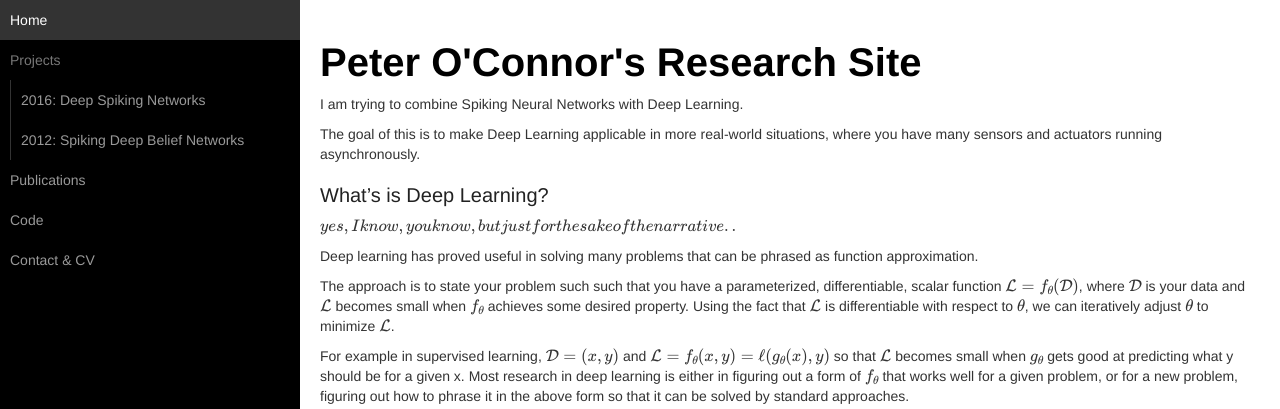
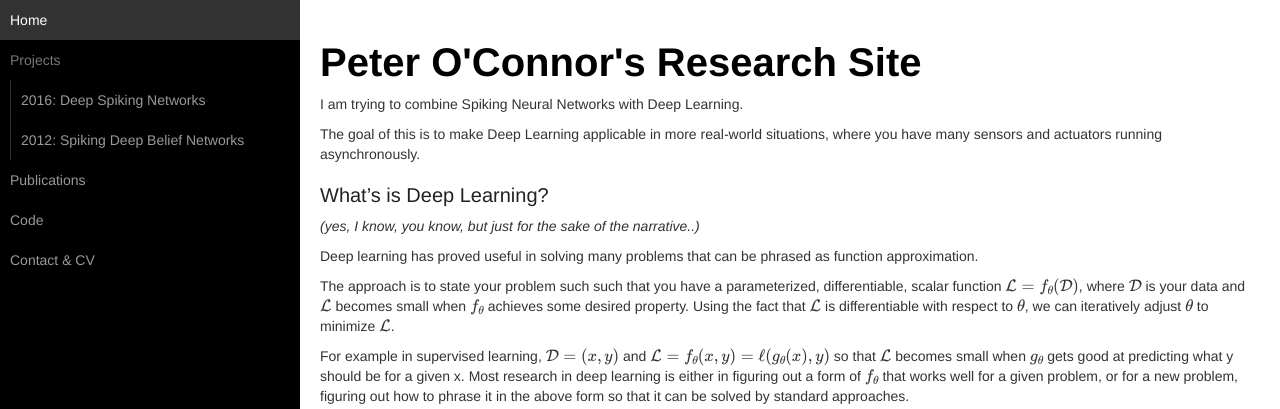
Before and after one commit to petered/petered.github.io, a Jekyll site: the page built from index.md, in a window 1280 px wide and 900 px high. Shown: the top 409 px of the window. Built offline with Jekyll 4.4.1, drawn with Linux system fonts in a browser that asks for light colours; nearby versions of some CDN libraries; library files that are not in the unit come from our copies; formulas are drawn with MathJax 3.

```diff
--- a/index.md
+++ b/index.md
@@ -10,7 +10,7 @@ The goal of this is to make Deep Learning applicable in more real-world situatio
 
 ### What's is Deep Learning?
 
-\\\(yes, I know, you know, but just for the sake of the narrative..\\\)
+*(yes, I know, you know, but just for the sake of the narrative..)*
 
 Deep learning has proved useful in solving many problems that can be phrased as function approximation.
 
```
